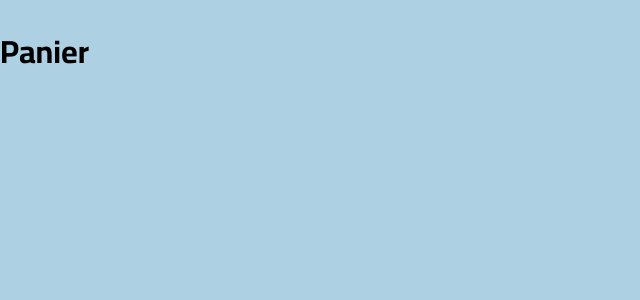
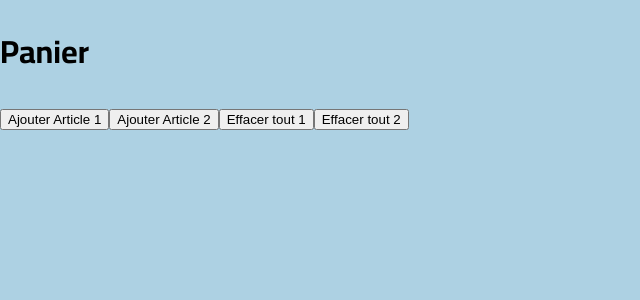
Before and after one commit to Paum2tair/projetJSM2, a React (Vite) app in the folder EvenemenCiel/: page /panier in a window 1280 px wide. Shown: the top 300 px of the page, without its empty margins (0-640 px from the left). Built offline with nearby package versions, Linux system fonts and the light colour scheme; a web font is replaced by a local one.

Commit message:
🧺 Ajout de la lecture du local storage pour le panier

```diff
--- a/EvenemenCiel/src/pages/Panier.tsx
+++ b/EvenemenCiel/src/pages/Panier.tsx
@@ -1,13 +1,100 @@
-import React from 'react';
+import React, { useState, useEffect } from 'react';
 
-const Panier = () => {
+interface Item {
+  id: number;
+  title: string;
+  description: string;
+  date: string;
+  location: string;
+  category: string;
+  image: string;
+  organizer: string;
+  max_attendees: number;
+  price: number;
+}
+
+const Panier: React.FC = () => {
+
+  //Mise en place des Items du Panier
+  const [items, setItems] = useState<Item[]>([]);
+  //Mise en place des erreurs
+  const [error, setError] = useState<string | null>(null);
+
+
+
+  useEffect(() => {
+
+    //-----------------------Récupération des Items du Panier-----------------------
+    const storedItems = localStorage.getItem('panierItems');
+    if (storedItems) {
+      console.log('Panier récupéré depuis le localStorage :' , JSON.parse(storedItems));
+    }
+
+  }, []);
+
+      //-----------------------A retirer-----------------------
+
+
+  const addItemToPanier1 = () => {
+    const newItem = {
+      id: 1,
+      title: "titre1",
+      description: "descr1",
+      date: "date1",
+      location: "location1",
+      category: "category1",
+      image: "image1",
+      organizer: "organizer1",
+      max_attendees: 1,
+      price: 15,
+    }
+    const newItems = [...items, newItem];
+    setItems(newItems);
+    localStorage.setItem('panierItems', JSON.stringify(newItems));
+  };
+
+  const addItemToPanier2 = () => {
+    const newItem = {
+      id: 2,
+      title: "titre2",
+      description: "descr2",
+      date: "date2",
+      location: "location2",
+      category: "category2",
+      image: "image2",
+      organizer: "organizer2",
+      max_attendees: 2,
+      price: 25,
+    }
+
+    const newItems = [...items, newItem];
+    setItems(newItems);
+    localStorage.setItem('panierItems', JSON.stringify(newItems));
+  };
+
+  const removeItemFromPanier = (id: number) => {
+    const newItems = items.filter(item => item.id !== id);
+    setItems(newItems);
+    localStorage.setItem('panierItems', JSON.stringify(newItems));
+  };
 
   return (
-
     <div className='panier'>
       <h1>Panier</h1>
+      <ul>
+        {items.map(item => (
+          <li>
+            {item.title} - {item.price}€
+            <button onClick={() => removeItemFromPanier(item.id)}>Supprimer</button>
+          </li>
+        ))}
+      </ul>
+      <button onClick={() => {addItemToPanier1(); console.log("On ajoute 1")} }>Ajouter Article 1</button>
+      <button onClick={() => {addItemToPanier2(); console.log("On ajoute 2")} }>Ajouter Article 2</button>
+      <button onClick={() => {removeItemFromPanier(1); console.log("On efface 1")} }>Effacer tout 1</button>
+      <button onClick={() => {removeItemFromPanier(2); console.log("On efface 2")} }>Effacer tout 2 </button>
+
     </div>
-
   );
 };
 
```
